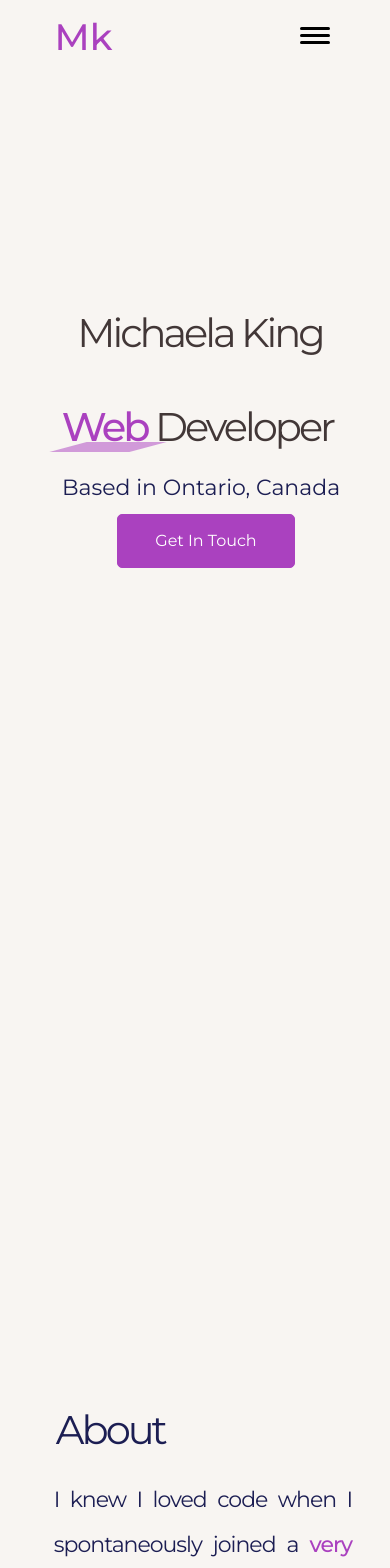
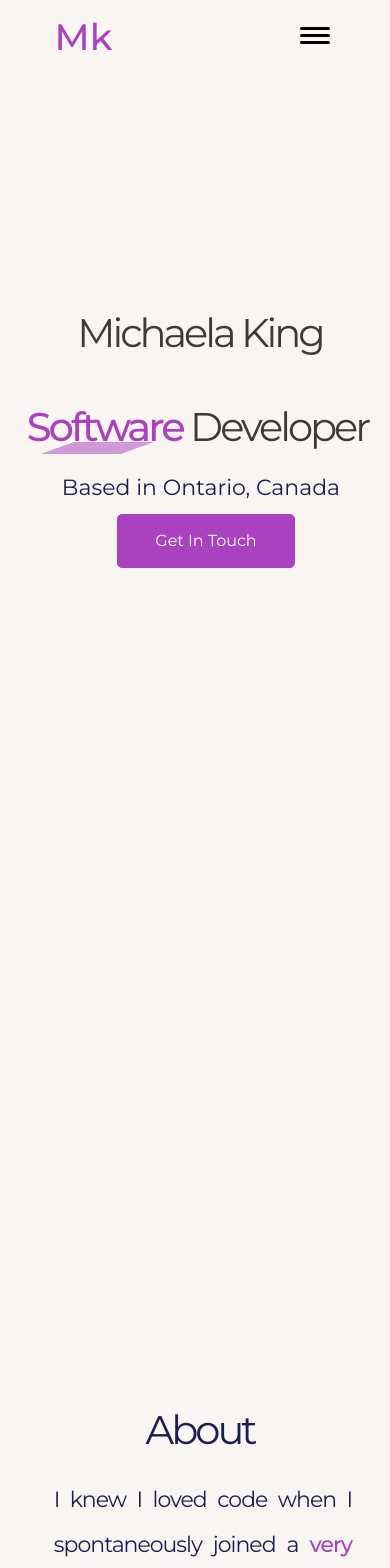
Before and after one commit to Michaela-K/mk_react_portfolio, a React (Create React App) app: page / in a window 390 px wide. Shown: the top 1568 px of the page. Built offline with nearby package versions, Linux system fonts and the light colour scheme.

Commit message:
minor css

```diff
--- a/package.json
+++ b/package.json
@@ -1,4 +1,5 @@
 {
+  "homepage": "https://Michaela-K.github.io/portfolio",
   "name": "react_portfolio",
   "version": "0.1.0",
   "private": true,
@@ -38,5 +39,8 @@
       "last 1 firefox version",
       "last 1 safari version"
     ]
+  },
+  "devDependencies": {
+    "gh-pages": "^6.1.1"
   }
 }
--- a/src/App.css
+++ b/src/App.css
@@ -160,6 +160,8 @@
     line-height: 150px;
     letter-spacing: -5px;
     padding-left: 10px;
+    display: flex;
+    justify-content: start;
   }
   /* Portfolio, Testimonial & Contact Me */
   .sub__title {
@@ -181,6 +183,7 @@
     top: 0;
     left: 0;
     right: 0;
+    z-index: 100;
   }
   .navbar__items > ul {
     list-style: none;
@@ -251,12 +254,12 @@
 .hero__section__title::before {
   content: "";
   position: absolute;
-  left: 16.5%;
+  left: 20%;
   top: 82px;
   bottom: 0px;
-  width: 250px;
-  height: 10px;
-  transform: skew(-75deg) translateX(-50%);
+  width: 350px;
+  height: 12px;
+  transform: skew(-70deg) translateX(-42%);
   background: rgba(170, 65, 191,0.5);
 }
 .hero__section__title__color {
@@ -710,6 +713,9 @@ select::-ms-expand {
 }
 
 @media only screen and (max-width: 1200px) {
+  .heading{
+    justify-content: center;
+  }
   .btn-outline-primary {
     display: none;
   }
--- a/src/App.js
+++ b/src/App.js
@@ -2,7 +2,6 @@ import './App.css';
 import { BrowserRouter, Route, Routes } from 'react-router-dom';
 import Home from './components/Home Page';
 import Navbar from './components/Navbar';
-import About from './components/About';
 
 function App() {
   return (
--- a/src/components/Contact.jsx
+++ b/src/components/Contact.jsx
@@ -31,7 +31,7 @@ const [emailSent, setEmailSent] = useState(false);
     <section id="Contact" className="contact__section">
       <div>
         <h2 className="heading">Contact Me</h2>
-        <p className="sub__title">Let's Create Something together !</p>
+        <p className="sub__title">Let's Create Something !</p>
       </div>
       {emailSent ? (
         <div className="sub__title success">Email sent successfully! Thank you for reaching out.</div>
--- a/src/components/Hero.jsx
+++ b/src/components/Hero.jsx
@@ -8,7 +8,7 @@ function Hero() {
         <div className="hero__section__content">
           <p className="section__title">Michaela King</p>
           <h1 className="hero__section__title">
-          <span className="text-highlight">Web</span> Developer
+          <span className="text-highlight">Software</span> Developer
           </h1>
           <p className="hero__section-description">
             Based in Ontario, Canada
```
Also changed, not shown: 1 other file (tests, documents, lock files or other folders).
